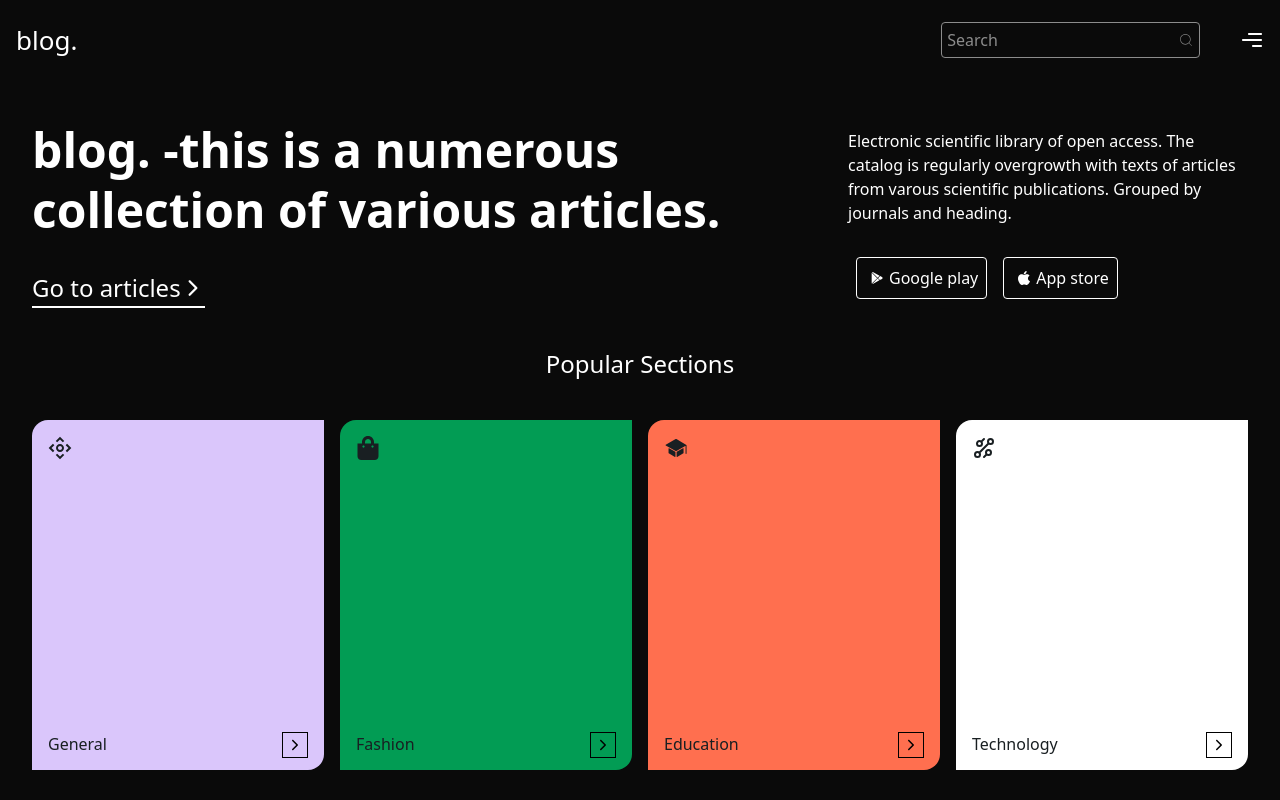
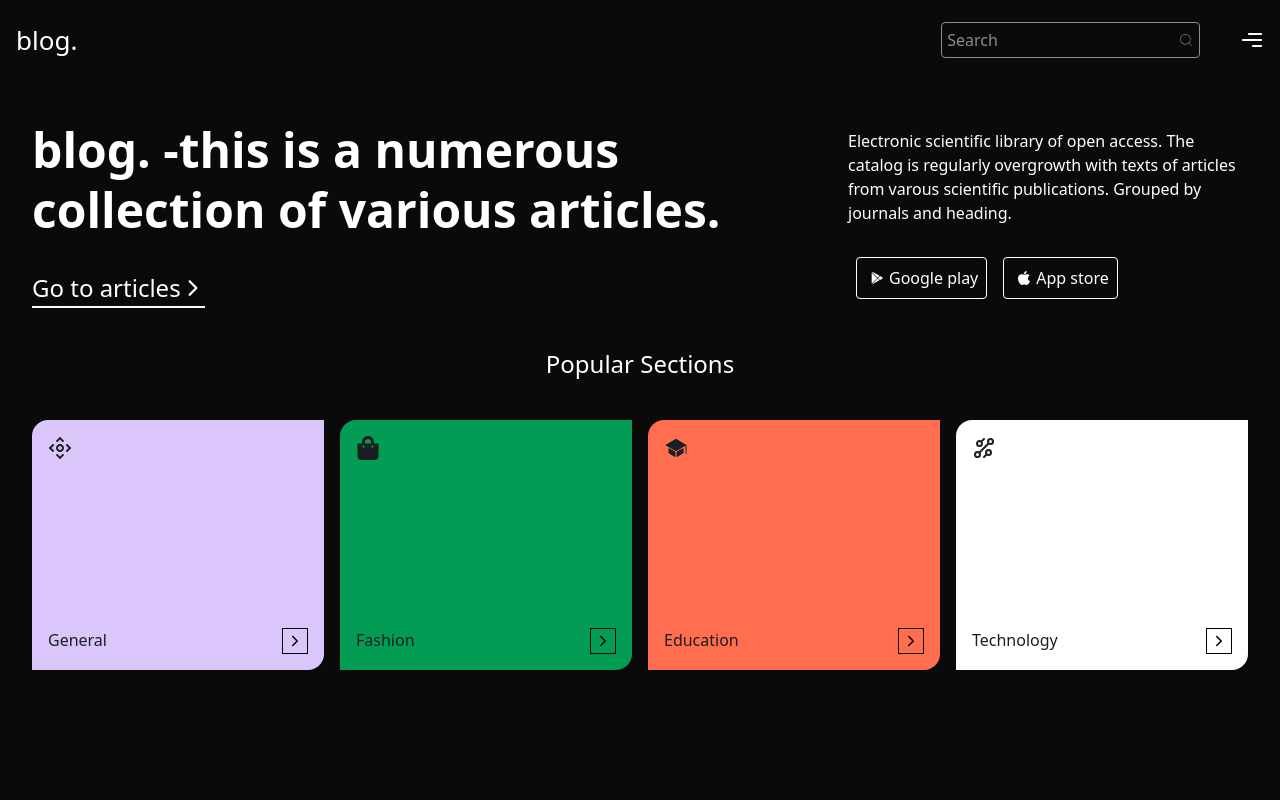
Before and after one commit to motuncoded/blog, a React (Vite) app: page / in a window 1280 px wide. Built offline with nearby package versions, Linux system fonts and the light colour scheme.

Commit message:
develop: resize

```diff
--- a/src/components/HeroSection.jsx
+++ b/src/components/HeroSection.jsx
@@ -64,7 +64,7 @@ function HeroSection() {
             <div
               key={item.id}
               className={`${item.color} flex flex-col
-              p-4 h-[350px] rounded-tl-2xl rounded-br-2xl max-sm:h-[165px] max-sm:w-[310px] `}
+              p-4 h-[250px] rounded-tl-2xl rounded-br-2xl max-sm:h-[165px] max-sm:w-[310px] `}
             >
               {" "}
                 <h5
@@ -73,7 +73,7 @@ function HeroSection() {
                 >
                   {item.logo}
                 </h5>
-              <div className=" mt-[17rem] flex justify-between max-sm:mt-20">
+              <div className=" mt-[10.5rem] flex justify-between max-sm:mt-20">
                 <div>
                   <h6 className="text-black capitalize">{item.title}</h6>
                 </div>
```
